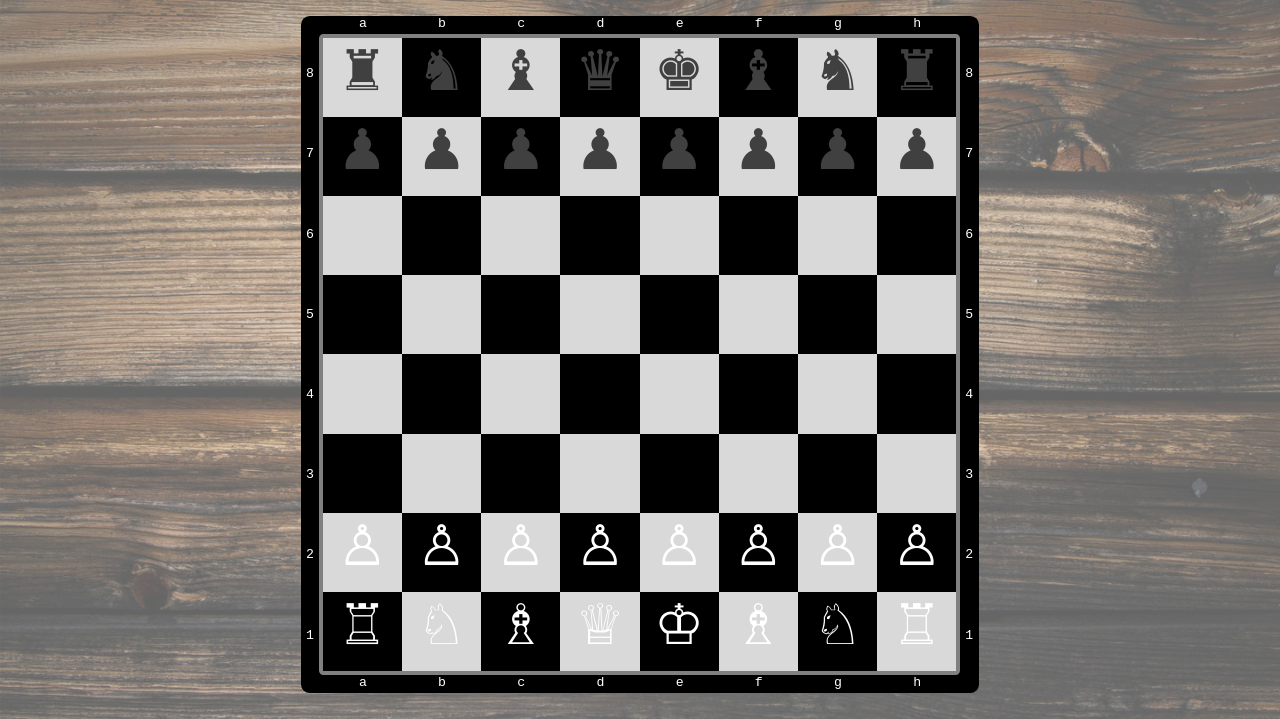
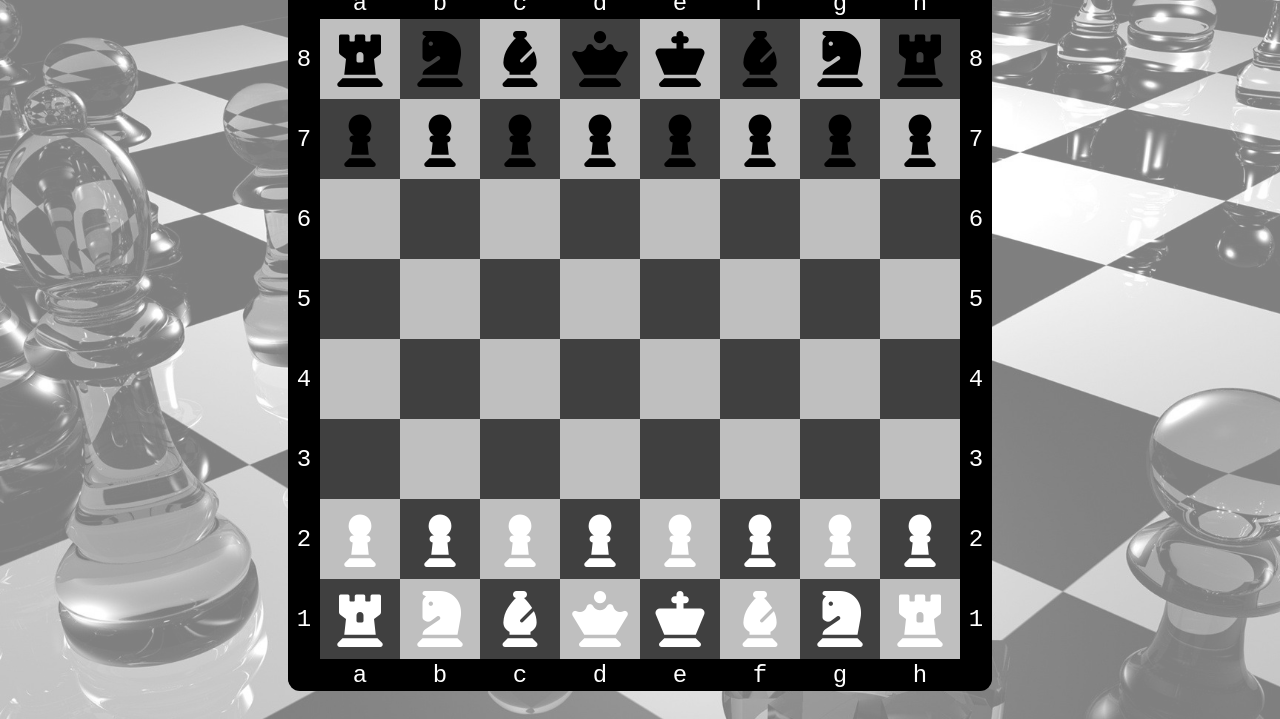
Before and after one commit to jhwllsantiago/chessboard-flex, a plain HTML site: page index.html in a window 1280 px wide. Shown: the part 81-800 px from the top of the page. Drawn offline with Linux system fonts and the light colour scheme.

Commit message:
redesign

```diff
--- a/index.html
+++ b/index.html
@@ -7,6 +7,10 @@
     <title>Chessboard (Flex)</title>
     <link rel="stylesheet" href="./styles.css" />
     <script src="./index.js" defer></script>
+    <script
+      src="https://kit.fontawesome.com/ee89b5ee3e.js"
+      crossorigin="anonymous"
+    ></script>
   </head>
   <body>
     <div class="background"></div>
@@ -42,54 +46,54 @@
         <section class="board">
           <div class="row">
             <div class="white">
-              <span class="black-piece">&#9820;</span>
+              <span class="black-piece fas fa-chess-rook"></span>
             </div>
             <div class="black">
-              <span class="black-piece">&#9822;</span>
+              <span class="black-piece fas fa-chess-knight"></span>
             </div>
             <div class="white">
-              <span class="black-piece">&#9821;</span>
+              <span class="black-piece fas fa-chess-bishop"></span>
             </div>
             <div class="black">
-              <span class="black-piece">&#9819;</span>
+              <span class="black-piece fas fa-chess-queen"></span>
             </div>
             <div class="white">
-              <span class="black-piece">&#9818;</span>
+              <span class="black-piece fas fa-chess-king"></span>
             </div>
             <div class="black">
-              <span class="black-piece">&#9821;</span>
+              <span class="black-piece fas fa-chess-bishop"></span>
             </div>
             <div class="white">
-              <span class="black-piece">&#9822;</span>
+              <span class="black-piece fas fa-chess-knight"></span>
             </div>
             <div class="black">
-              <span class="black-piece">&#9820;</span>
+              <span class="black-piece fas fa-chess-rook"></span>
             </div>
           </div>
           <div class="row">
             <div class="black">
-              <span class="black-piece">&#9823;</span>
+              <span class="black-piece fas fa-chess-pawn"></span>
             </div>
             <div class="white">
-              <span class="black-piece">&#9823;</span>
+              <span class="black-piece fas fa-chess-pawn"></span>
             </div>
             <div class="black">
-              <span class="black-piece">&#9823;</span>
+              <span class="black-piece fas fa-chess-pawn"></span>
             </div>
             <div class="white">
-              <span class="black-piece">&#9823;</span>
+              <span class="black-piece fas fa-chess-pawn"></span>
             </div>
             <div class="black">
-              <span class="black-piece">&#9823;</span>
+              <span class="black-piece fas fa-chess-pawn"></span>
             </div>
             <div class="white">
-              <span class="black-piece">&#9823;</span>
+              <span class="black-piece fas fa-chess-pawn"></span>
             </div>
             <div class="black">
-              <span class="black-piece">&#9823;</span>
+              <span class="black-piece fas fa-chess-pawn"></span>
             </div>
             <div class="white">
-              <span class="black-piece">&#9823;</span>
+              <span class="black-piece fas fa-chess-pawn"></span>
             </div>
           </div>
           <div class="row">
@@ -198,54 +202,54 @@
           </div>
           <div class="row">
             <div class="white">
-              <span class="white-piece">&#9817;</span>
+              <span class="white-piece fas fa-chess-pawn"></span>
             </div>
             <div class="black">
-              <span class="white-piece">&#9817;</span>
+              <span class="white-piece fas fa-chess-pawn"></span>
             </div>
             <div class="white">
-              <span class="white-piece">&#9817;</span>
+              <span class="white-piece fas fa-chess-pawn"></span>
             </div>
             <div class="black">
-              <span class="white-piece">&#9817;</span>
+              <span class="white-piece fas fa-chess-pawn"></span>
             </div>
             <div class="white">
-              <span class="white-piece">&#9817;</span>
+              <span class="white-piece fas fa-chess-pawn"></span>
             </div>
             <div class="black">
-              <span class="white-piece">&#9817;</span>
+              <span class="white-piece fas fa-chess-pawn"></span>
             </div>
             <div class="white">
-              <span class="white-piece">&#9817;</span>
+              <span class="white-piece fas fa-chess-pawn"></span>
             </div>
             <div class="black">
-              <span class="white-piece">&#9817;</span>
+              <span class="white-piece fas fa-chess-pawn"></span>
             </div>
           </div>
           <div class="row">
             <div class="black">
-              <span class="white-piece">&#9814;</span>
+              <span class="white-piece fas fa-chess-rook"></span>
             </div>
             <div class="white">
-              <span class="white-piece">&#9816;</span>
+              <span class="white-piece fas fa-chess-knight"></span>
             </div>
             <div class="black">
-              <span class="white-piece">&#9815;</span>
+              <span class="white-piece fas fa-chess-bishop"></span>
             </div>
             <div class="white">
-              <span class="white-piece">&#9813;</span>
+              <span class="white-piece fas fa-chess-queen"></span>
             </div>
             <div class="black">
-              <span class="white-piece">&#9812;</span>
+              <span class="white-piece fas fa-chess-king"></span>
             </div>
             <div class="white">
-              <span class="white-piece">&#9815;</span>
+              <span class="white-piece fas fa-chess-bishop"></span>
             </div>
             <div class="black">
-              <span class="white-piece">&#9816;</span>
+              <span class="white-piece fas fa-chess-knight"></span>
             </div>
             <div class="white">
-              <span class="white-piece">&#9814;</span>
+              <span class="white-piece fas fa-chess-rook"></span>
             </div>
           </div>
         </section>
--- a/styles.css
+++ b/styles.css
@@ -4,7 +4,10 @@
   margin: 0;
   padding: 0;
   box-sizing: border-box;
-  font-size: 1.65vmin;
+}
+
+body {
+  font-size: 3vmin;
   font-family: "Courier New", Courier, monospace;
 }
 
@@ -15,25 +18,25 @@ body .background {
   bottom: 0;
   left: 0;
   right: 0;
-  opacity: 0.6;
+  opacity: 0.5;
   background-repeat: no-repeat;
   background-size: cover;
-  background-image: url("./assets/wood.jpg");
+  background-image: url("./assets/chess.jpg");
 }
 
 header {
-  width: 40vmin;
+  width: 35vmin;
   margin: 0 auto;
 }
 
 header > h1 {
-  font-size: 5vmin;
+  font-size: 4.5vmin;
   text-align: center;
-  margin-top: 2vmin;
+  margin-top: 1vmin;
   font-family: "Montserrat", sans-serif;
   color: #ffffff;
   user-select: none;
-  border-radius: 2vmin;
+  border-radius: 1.5vmin;
 }
 
 header > h1:hover {
@@ -44,10 +47,9 @@ header > h1:hover {
 main {
   background-color: #000000;
   display: block;
-  margin: 4vmin auto;
-  margin-bottom: 2vmin;
+  margin: 2vmin auto;
   max-width: fit-content;
-  border-radius: 1.1vmin;
+  border-radius: 1.5vmin;
 }
 
 .container,
@@ -56,14 +58,12 @@ main {
 }
 
 .board {
-  border: solid gray 0.55vmin;
-  border-radius: 0.55vmin;
   display: flex;
   flex-direction: column;
 }
 
 .corner {
-  width: 2.75vmin;
+  width: 4vmin;
 }
 
 .letters {
@@ -74,15 +74,15 @@ main {
 }
 
 .letters span {
-  width: 9.9vmin;
-  height: 2.2vmin;
+  width: 10vmin;
+  height: 4vmin;
 }
 
 .numbers {
   display: flex;
   flex-direction: column;
   justify-content: space-around;
-  width: 2.2vmin;
+  width: 4vmin;
   text-align: center;
   user-select: none;
 }
@@ -90,34 +90,38 @@ main {
 .letters span,
 .numbers span {
   color: #ffffff;
+  display: flex;
+  justify-content: center;
+  align-items: center;
 }
 
 .white,
 .black {
-  width: 9.9vmin;
-  height: 9.9vmin;
+  width: 10vmin;
+  height: 10vmin;
   user-select: none;
+  display: flex;
+  align-items: center;
+  justify-content: center;
 }
 
 .white {
-  background-color: #d9d9d9;
+  background-color: #bfbfbf;
 }
 
 .black {
-  background-color: #000000;
+  background-color: #404040;
 }
 
 .black-piece,
 .white-piece {
   z-index: 1;
-  display: block;
-  text-align: center;
   font-size: 7vmin;
   user-select: none;
 }
 
 .black-piece {
-  color: #404040;
+  color: #000000;
 }
 
 .white-piece {
```
Also changed, not shown: assets/chess.jpg (added), assets/wood.jpg (deleted), 1 other file.
